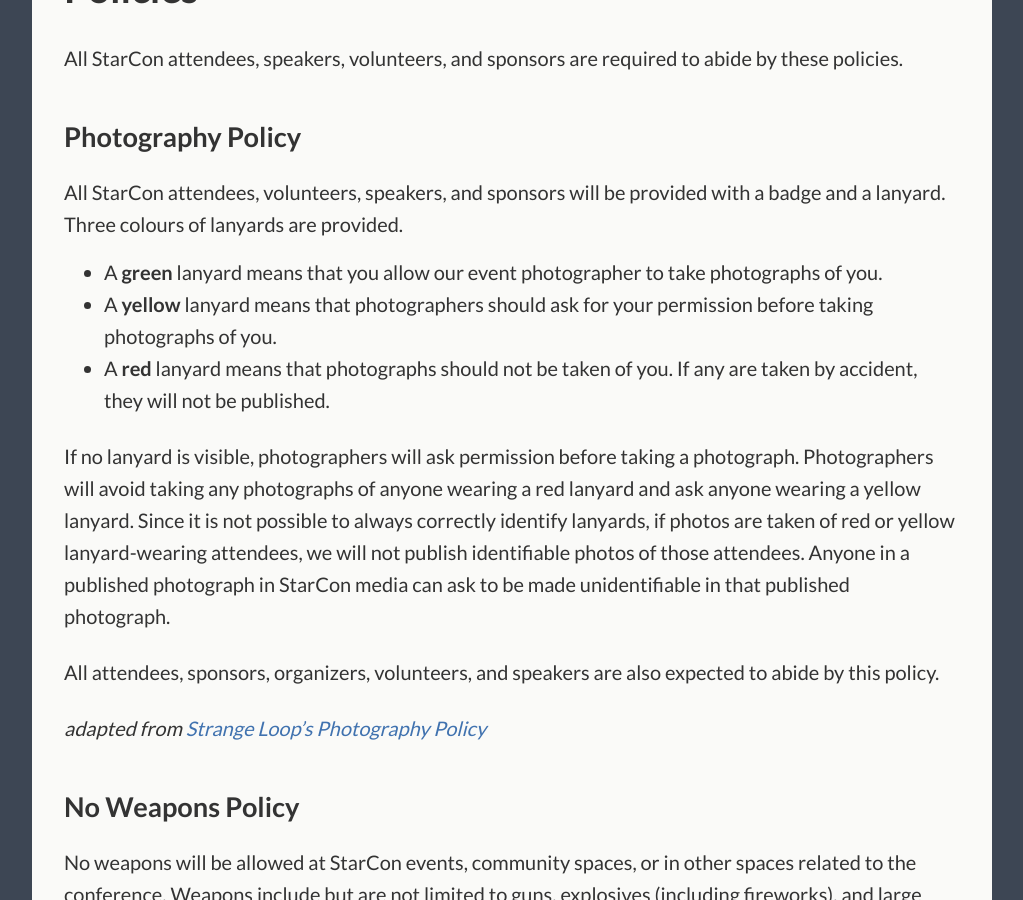
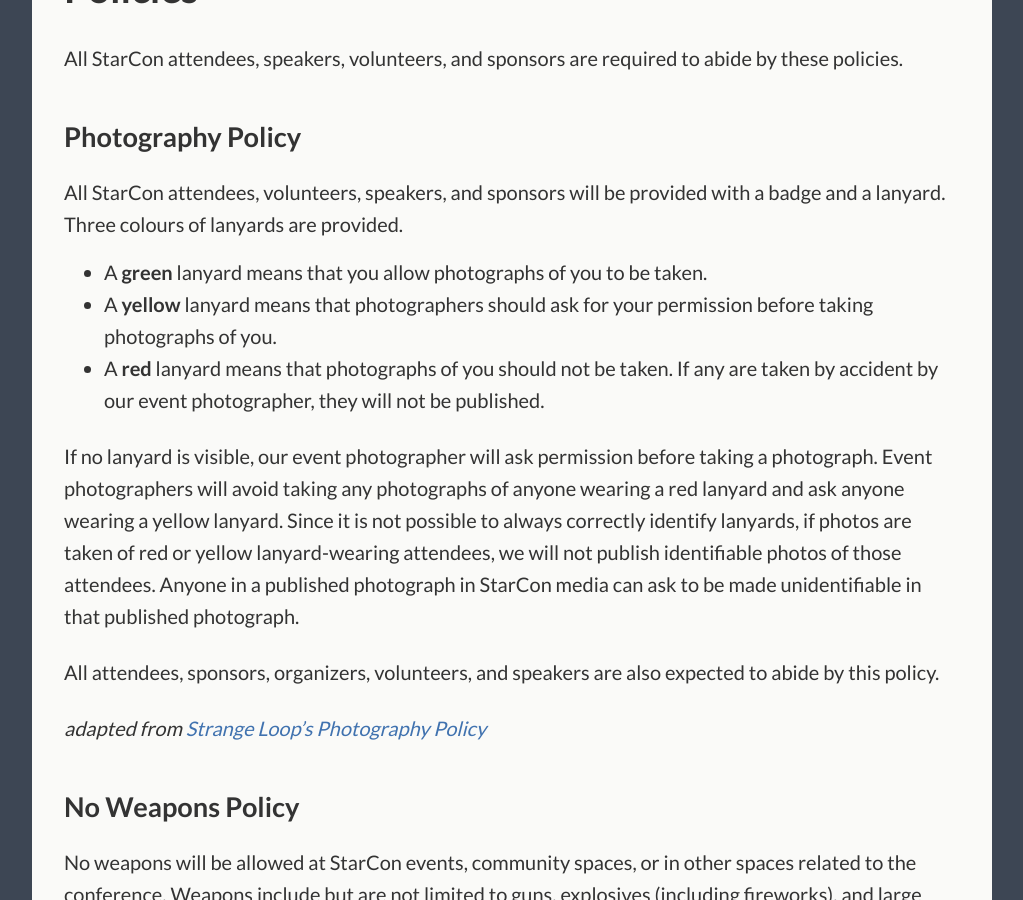
Before and after one commit to StarConKW/starconkw.github.io, a Jekyll site: the page built from _pages/policies.md, in a window 1280 px wide and 900 px high, scrolled down 239 px. Shown: the whole window, without its empty margins (128-1151 px from the left). Built offline with Jekyll 4.4.1, drawn with Linux system fonts in a browser that asks for light colours.

Commit message:
clarify wording

```diff
--- a/_pages/policies.md
+++ b/_pages/policies.md
@@ -11,11 +11,11 @@ All StarCon attendees, speakers, volunteers, and sponsors are required to abide
 
 All StarCon attendees, volunteers, speakers, and sponsors will be provided with a badge and a lanyard. Three colours of lanyards are provided.
 
-- A **green** lanyard means that you allow our event photographer to take photographs of you.
+- A **green** lanyard means that you allow photographs of you to be taken.
 - A **yellow** lanyard means that photographers should ask for your permission before taking photographs of you.
-- A **red** lanyard means that photographs should not be taken of you. If any are taken by accident, they will not be published.
+- A **red** lanyard means that photographs of you should not be taken. If any are taken by accident by our event photographer, they will not be published.
 
-If no lanyard is visible, photographers will ask permission before taking a photograph. Photographers will avoid taking any photographs of anyone wearing a red lanyard and ask anyone wearing a yellow lanyard. Since it is not possible to always correctly identify lanyards, if photos are taken of red or yellow lanyard-wearing attendees, we will not publish identifiable photos of those attendees. Anyone in a published photograph in StarCon media can ask to be made unidentifiable in that published photograph.
+If no lanyard is visible, our event photographer will ask permission before taking a photograph. Event photographers will avoid taking any photographs of anyone wearing a red lanyard and ask anyone wearing a yellow lanyard. Since it is not possible to always correctly identify lanyards, if photos are taken of red or yellow lanyard-wearing attendees, we will not publish identifiable photos of those attendees. Anyone in a published photograph in StarCon media can ask to be made unidentifiable in that published photograph.
 
 All attendees, sponsors, organizers, volunteers, and speakers are also expected to abide by this policy.
 
```
